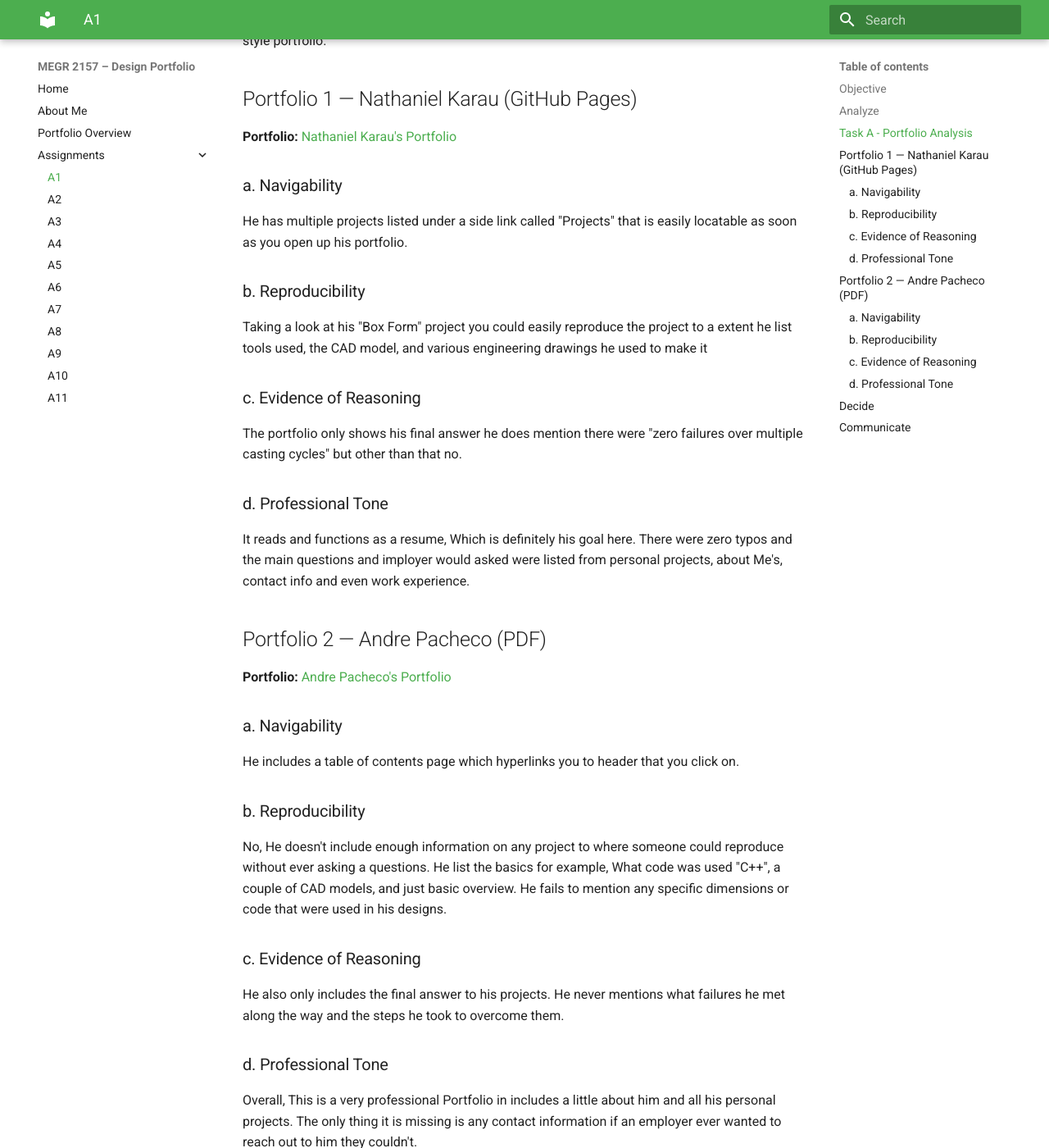
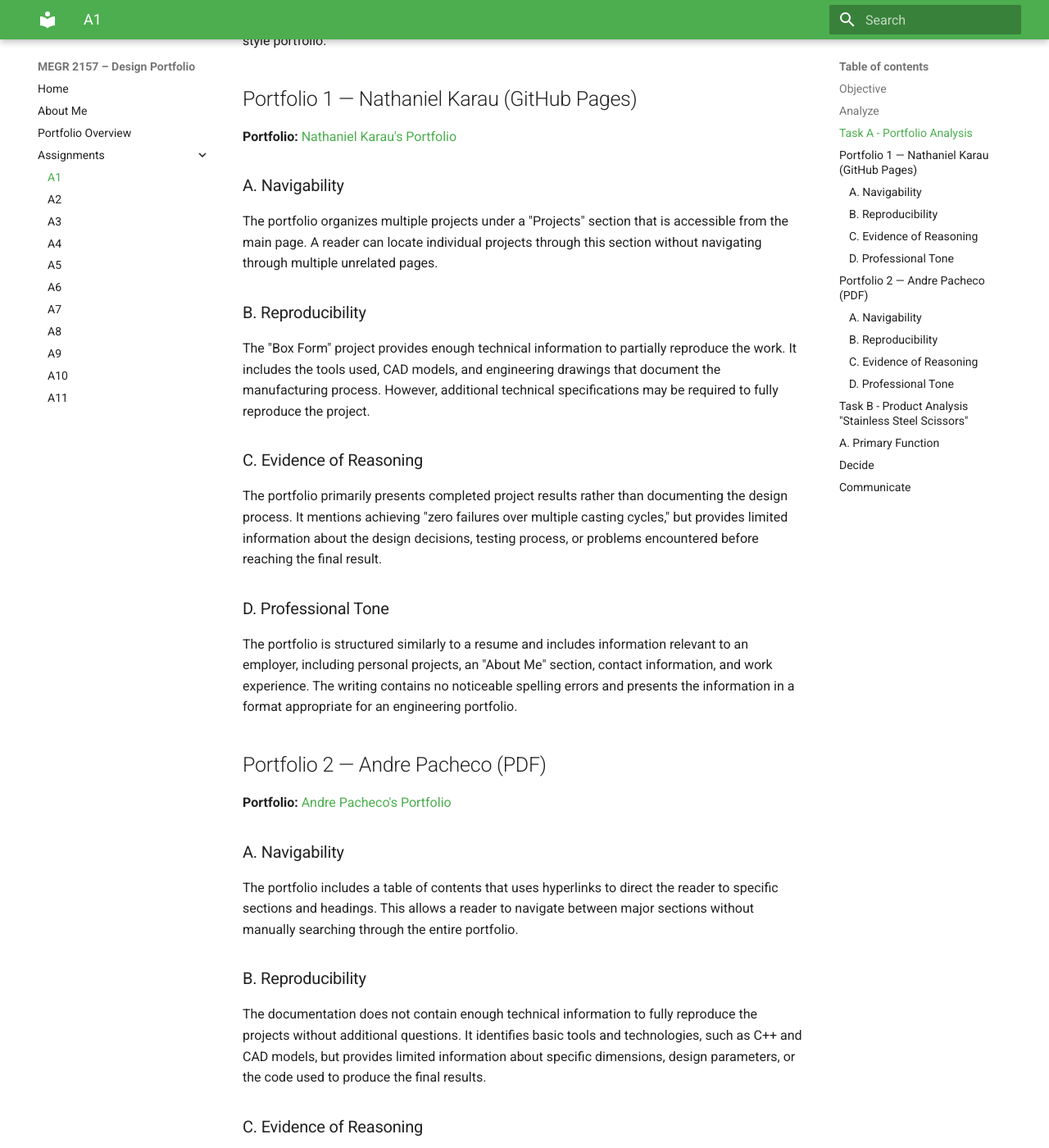
Before and after one commit to ethanking13/ethanking---megr2156-portfolio, an MkDocs documentation site: the page built from docs/assignments/A01/index.md, in a window 1280 px wide and 1400 px high, scrolled down 462 px. Shown: the whole window at 82% size. Built offline with MkDocs 1.6.1 and Material for MkDocs 9.7.7, drawn with Linux system fonts in a browser that asks for light colours; some of the changed text lies outside the part shown.

Commit message:
Revise portfolio analysis for clarity and detail
Updated the portfolio analysis sections for clarity and professionalism, including improvements in navigability, reproducibility, evidence of reasoning, and professional tone.

```diff
--- a/docs/assignments/A01/index.md
+++ b/docs/assignments/A01/index.md
@@ -11,34 +11,38 @@ I compared two portfolios. The first one of from GitHub, and the second one is a
 
 **Portfolio:** [Nathaniel Karau's Portfolio](https://natekarau61.github.io/Engineering-Portfolio/#home)
 
+### A. Navigability
+The portfolio organizes multiple projects under a "Projects" section that is accessible from the main page. A reader can locate individual projects through this section without navigating through multiple unrelated pages.
 
-### a. Navigability
-He has multiple projects listed under a side link called "Projects" that is easily locatable as soon as you open up his portfolio.
+### B. Reproducibility
+The "Box Form" project provides enough technical information to partially reproduce the work. It includes the tools used, CAD models, and engineering drawings that document the manufacturing process. However, additional technical specifications may be required to fully reproduce the project.
 
-### b. Reproducibility
-Taking a look at his "Box Form" project you could easily reproduce the project to a extent he list tools used, the CAD model, and various engineering drawings he used to make it
+### C. Evidence of Reasoning
+The portfolio primarily presents completed project results rather than documenting the design process. It mentions achieving "zero failures over multiple casting cycles," but provides limited information about the design decisions, testing process, or problems encountered before reaching the final result.
 
-### c. Evidence of Reasoning
-The portfolio only shows his final answer he does mention there were "zero failures over multiple casting cycles" but other than that no.
-
-### d. Professional Tone
-It reads and functions as a resume, Which is definitely his goal here. There were zero typos and the main questions and imployer would asked were listed from personal projects, about Me's, contact info and even work experience.
+### D. Professional Tone
+The portfolio is structured similarly to a resume and includes information relevant to an employer, including personal projects, an "About Me" section, contact information, and work experience. The writing contains no noticeable spelling errors and presents the information in a format appropriate for an engineering portfolio.
 
 ## Portfolio 2 — Andre Pacheco (PDF)
 
 **Portfolio:** [Andre Pacheco's Portfolio](https://pachecoandre.com.br/assets/files/andre-pacheco-eng-undergrad-portfolio.pdf)
 
-### a. Navigability
-He includes a table of contents page which hyperlinks you to header that you click on.
+### A. Navigability
+The portfolio includes a table of contents that uses hyperlinks to direct the reader to specific sections and headings. This allows a reader to navigate between major sections without manually searching through the entire portfolio.
 
-### b. Reproducibility
-No, He doesn't include enough information on any project to where someone could reproduce without ever asking a questions. He list the basics for example, What code was used "C++", a couple of CAD models, and just basic overview. He fails to mention any specific dimensions or code that were used in his designs.
+### B. Reproducibility
+The documentation does not contain enough technical information to fully reproduce the projects without additional questions. It identifies basic tools and technologies, such as C++ and CAD models, but provides limited information about specific dimensions, design parameters, or the code used to produce the final results.
 
-### c. Evidence of Reasoning
-He also only includes the final answer to his projects. He never mentions what failures he met along the way and the steps he took to overcome them.
+### C. Evidence of Reasoning
+The portfolio primarily documents the final results of the projects rather than the engineering process used to reach them. It provides limited information about design iterations, failures, constraints, or the methods used to resolve problems.
 
-### d. Professional Tone
-Overall, This is a very professional Portfolio in includes a little about him and all his personal projects. The only thing it is missing is any contact information if an employer ever wanted to reach out to him they couldn't.
+### D. Professional Tone
+The portfolio presents information about himself, personal projects, and engineering experience in a format intended for potential employers. However, it does not provide contact information, which limits an employer's ability to follow up with the author regarding potential opportunities.
+
+## Task B - Product Analysis "Stainless Steel Scissors"
+## A. Primary Function
+
+The primary mechanical function of scissors is to convert an applied force at the handles into a cutting force at the blades. The handles rotate about the pivot, causing the blades to move relative to each other and apply opposing forces to the material. For this analysis, the material being cut is paper.
 
 ## Decide
 
```
